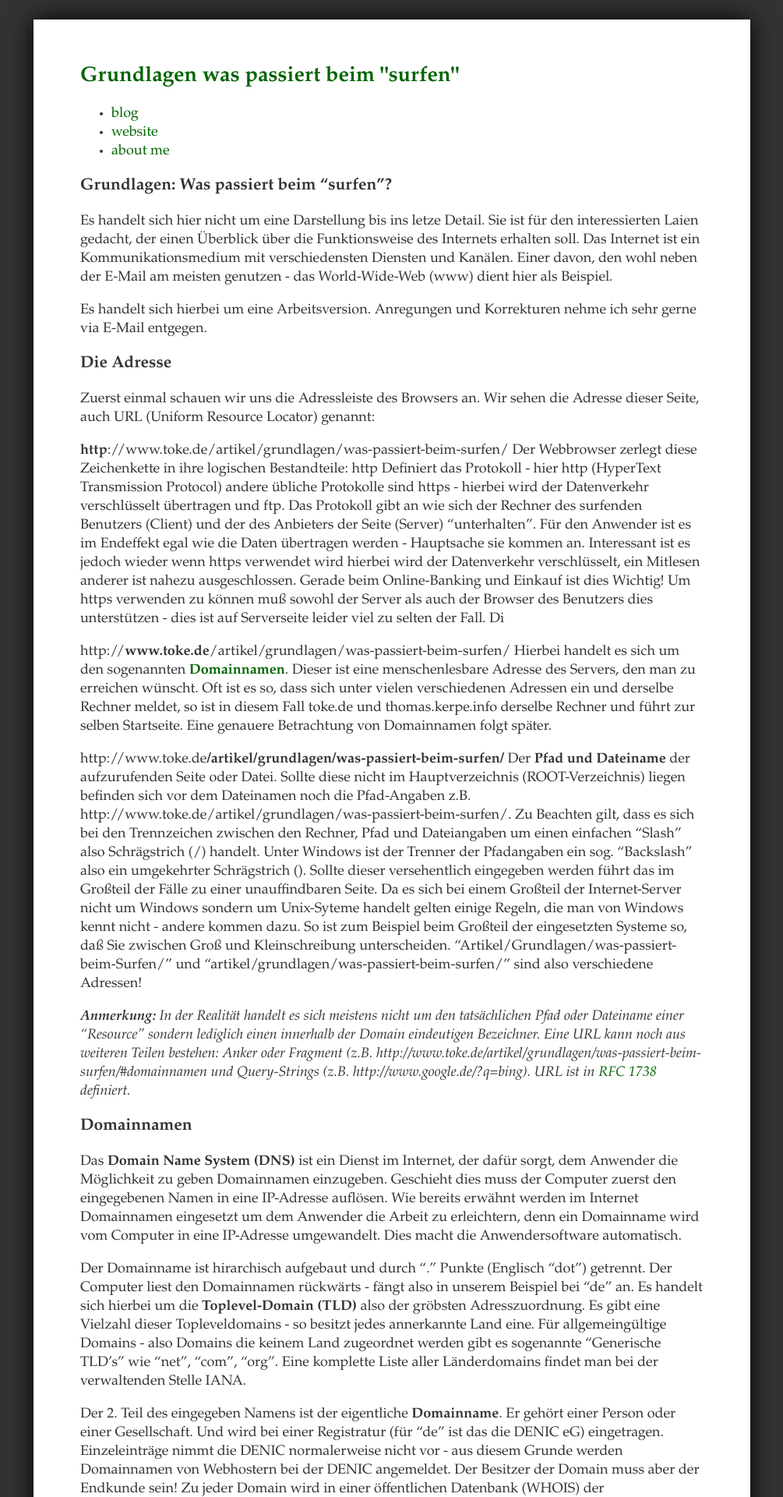
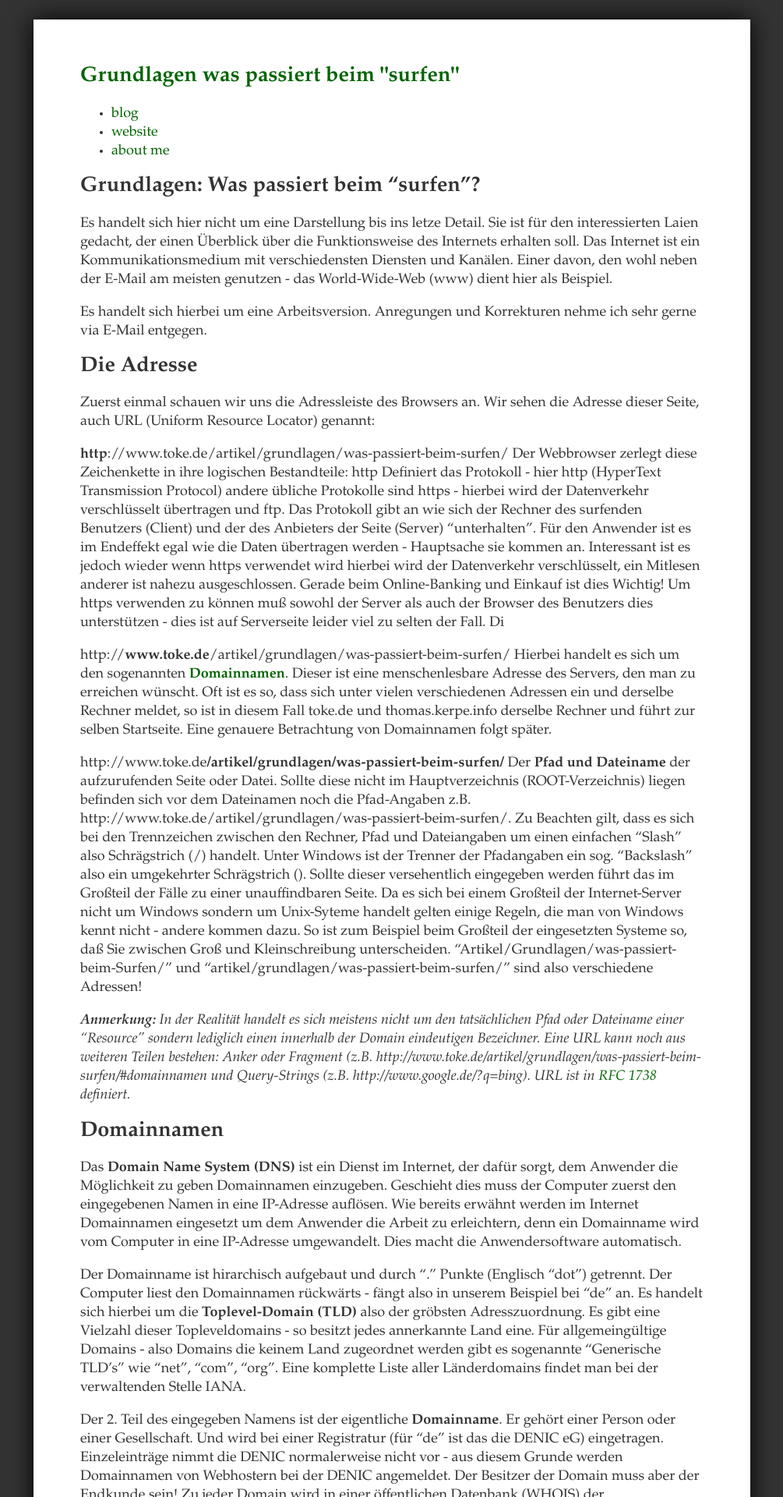
Before and after one commit to toke/toke.de, a Jekyll site: the page built from artikel/grundlagen/was-passiert-beim-surfen.markdown, in a window 1280 px wide. Shown: the top 1920 px of the page at 78% size, without its empty margins (137-1142 px from the left). Built offline with Jekyll 4.4.1, drawn with Linux system fonts in a browser that asks for light colours; comment, search, counter and statistics services are not loaded.

Commit message:
Changed == to ##

```diff
--- a/artikel/grundlagen/was-passiert-beim-surfen.markdown
+++ b/artikel/grundlagen/was-passiert-beim-surfen.markdown
@@ -31,8 +29,7 @@
 
 *__Anmerkung:__ In der Realität handelt es sich meistens nicht um den tatsächlichen Pfad oder Dateiname einer "Resource" sondern lediglich einen innerhalb der Domain eindeutigen Bezeichner. Eine URL kann noch aus weiteren Teilen bestehen: Anker oder Fragment (z.B. http://www.toke.de/artikel/grundlagen/was-passiert-beim-surfen/#domainnamen und Query-Strings (z.B. http://www.google.de/?q=bing). URL ist in [RFC 1738](https://tools.ietf.org/html/rfc1738) definiert.*
 
-Domainnamen
-===========
+## Domainnamen
 
 Das **Domain Name System (DNS)** ist ein Dienst im Internet, der dafür sorgt, dem Anwender die Möglichkeit zu geben Domainnamen einzugeben. Geschieht dies muss der Computer zuerst den eingegebenen Namen in eine IP-Adresse auflösen. Wie bereits erwähnt werden im Internet Domainnamen eingesetzt um dem Anwender die Arbeit zu erleichtern, denn ein Domainname wird vom Computer in eine IP-Adresse umgewandelt. Dies macht die Anwendersoftware automatisch.
 
@@ -50,8 +47,7 @@
 
 *__Ermitteln der IP-Adresse:__ Die Namensauflösung kann man manuell durchführen: ein Terminal/Shell aufmachen und dann folgendes eingeben: "nslookup www.toke.de". Sie erhalten nun die IP-Adresse des Servers.*
 
-IP-Adressen
-===========
+## IP-Adressen
 
 Wie im Kapitel "Domainnamen" genauer beschrieben wird ein großer Aufwand getrieben um die vom Benutzer eingegebenen Adressen in IP-Adressen umzuwandeln. IP-Adressen sind eindeutige numerische Kennungen von Computern. Sowohl der Rechner, den Sie zu erreichen wünschen, als auch der eigene haben eine solche Adresse. Sie ist zwingend notwendig um eine Kommunikation im Internet zwischen zwei Rechnern zu ermöglichen.
 
@@ -59,15 +55,13 @@
 
 Neben den herkömmlichen IP-Adressen (IPv4 oder IP Version 4), die sich durch 4 durch Punkte getrennte Zahlenblöcken im Bereich vom 0-255 auszeichen, gibt es den verspäteten Nachfolger, IPv6 bzw IP Version 6. Eine IPv6-Adresse sieht, wie am Beispiel von toke.de, so aus: 2a01:4f8:100:14a5::3. Diese ist jedoch nur relevant wenn man selbst eine IPv6-Verbindung hat, also der eigene Rechner selber über IPv6 auf das Internet zugreifen kann.
 
-Datenübertragung mit HTTP
-=========================
+## Datenübertragung mit HTTP
 
 Nachdem Sie eine Adresse in den Webbrowser eingegeben haben, wird er die IP-Addresse ermitteln und im Anschluß eine Netzwerkverbindung zu besagter Adresse aufbauen.
 Sollte dies funktionieren wird der Webserver das angeforderte Dokument an den Anfragenden schicken. Im Fehlerfalle wird eine entsprechende Seite angezeigt. Meist enthaltern diese Fehlerseiten einen standardisierten Fehlercode.
 Der Webbrowser weiss nun im Idealfall, was er mit den empfangenen Daten zu tun hat. Entweder er zeigt sie an - zum Beispiel Bilder oder Dokumente - oder er fragt wo er sie Speichern soll.
 
-HTTP-Status-Codes
-==================
+## HTTP-Status-Codes
 
 Eine Liste der üblichsten **Status**- und **Fehlercodes** wie sie im HTTP-Standard festgelegt sind.
 Dies ist nicht zu verwechseln mit Fehlern, die von Programmen auf der Serverseite erzeugt wurden!
@@ -80,8 +74,7 @@
 * **4xx** - Clientfehler - Diese Art von Fehlern sind durch den Client entstanden z.B. eine Ungültige Anfrage gesendet.
 * **5xx** - Serverfehler - Hier hat der Server einen Fehler ausgelöst.
 
-"Häufige Fehler"
-================
+## "Häufige Fehler"
 
 Im folgenden sind einige häufiger angezeigte Fehlercodes mit Erklärung aufgeführt
 
```
Also changed, not shown: other parts of artikel/grundlagen/was-passiert-beim-surfen.markdown (+2 -4 lines).
